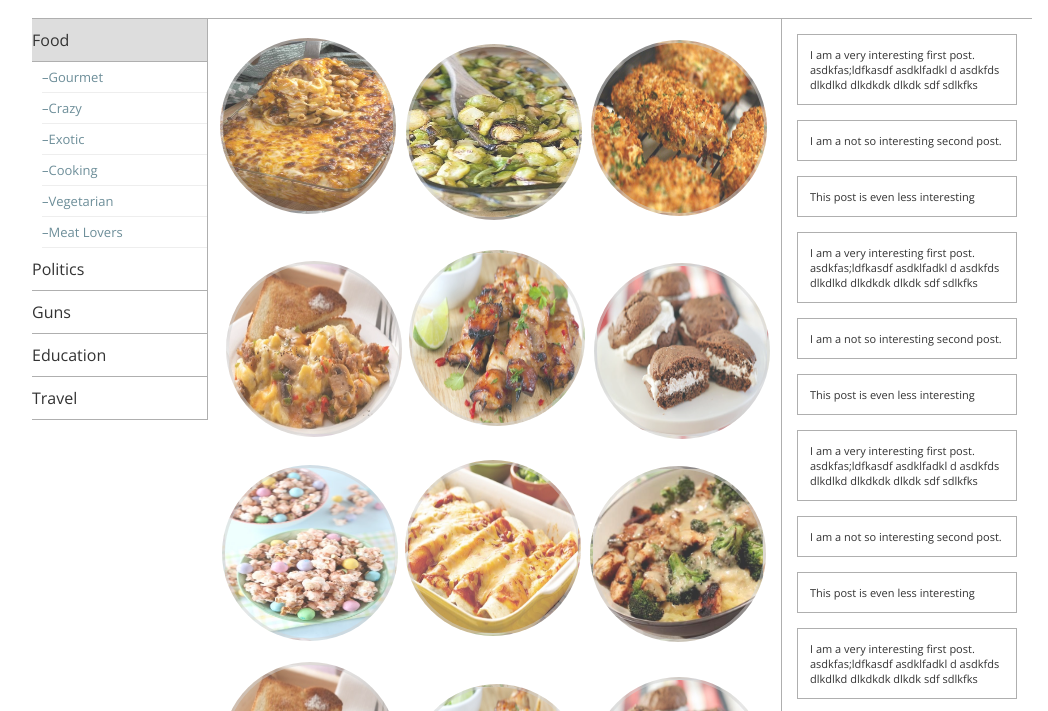
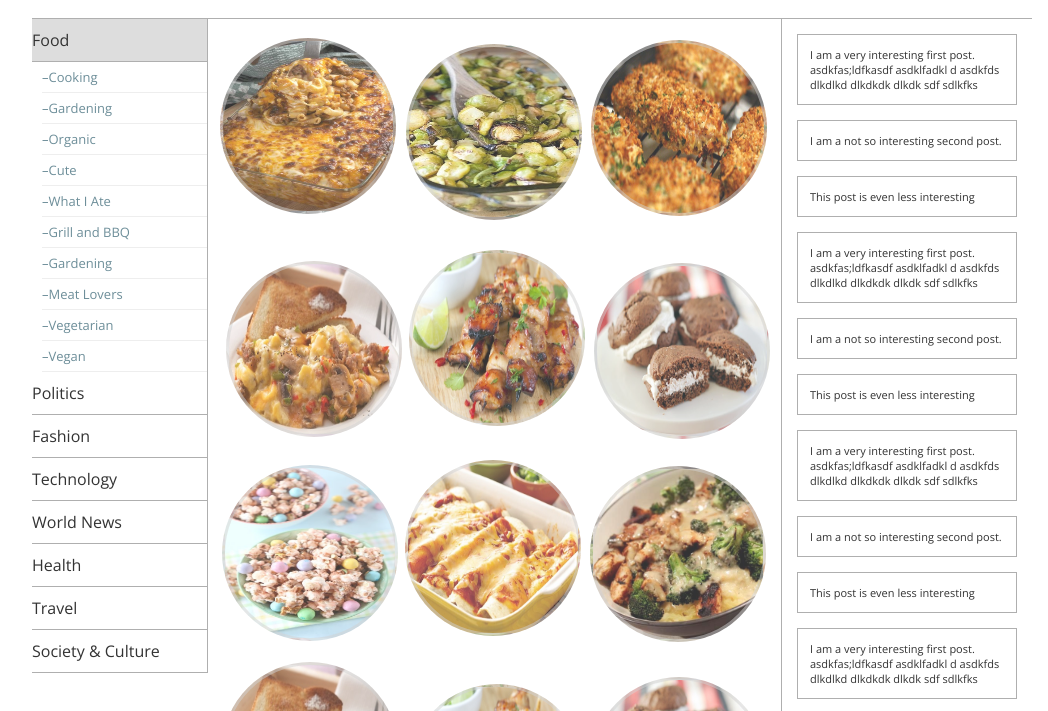
Before and after one commit to christianreyes/streem, a plain HTML site: page index.html in a window 1280 px wide. Both pictures are taken after a click on the item "Food". Shown: the part 65-776 px from the top of the page, without its empty margins (108-1156 px from the left). Drawn offline with nearby package versions, Linux system fonts and the light colour scheme.

Commit message:
better categories. small css and js changes

```diff
--- a/index.html
+++ b/index.html
@@ -22,18 +22,25 @@
             <li id="food">
               <span>Food</span>
               <ul class="subcategory">
-                <li>Gourmet</li>
-                <li>Crazy</li>
-                <li>Exotic</li>
                 <li id="cooking">Cooking</li>
+                <li>Gardening</li>
+                <li>Organic</li>
+                <li>Cute</li>
+                <li>What I Ate</li>
+                <li>Grill and BBQ</li>
+                <li>Gardening</li>
+                <li>Meat Lovers</li>
                 <li>Vegetarian</li>
-                <li>Meat Lovers</li>
+                <li>Vegan</li>
               </ul>
             </li>
             <li><span>Politics</span></li>
-            <li><span>Guns</span></li>
-            <li><span>Education</span></li>
+            <li><span>Fashion</span></li>
+            <li><span>Technology</span></li>
+            <li><span>World News</span></li>
+            <li><span>Health</span></li>
             <li><span>Travel</span></li>
+            <li><span>Society &amp; Culture</span></li>
           </ul>
         </div>
         <div id="streem">
--- a/stylesheets/style.css
+++ b/stylesheets/style.css
@@ -144,8 +144,6 @@ ul{
   /* ADDED IN READY FUNCTION
   transition: 1.9s;
   -webkit-transition: 1.9s;
-  transition-timing-function: ease-in-out;
-  -webkit-transition-timing-function: ease-in-out;
   */
 
   transition:
```
Also changed, not shown: javascripts/application.js (+0 -8 lines).
